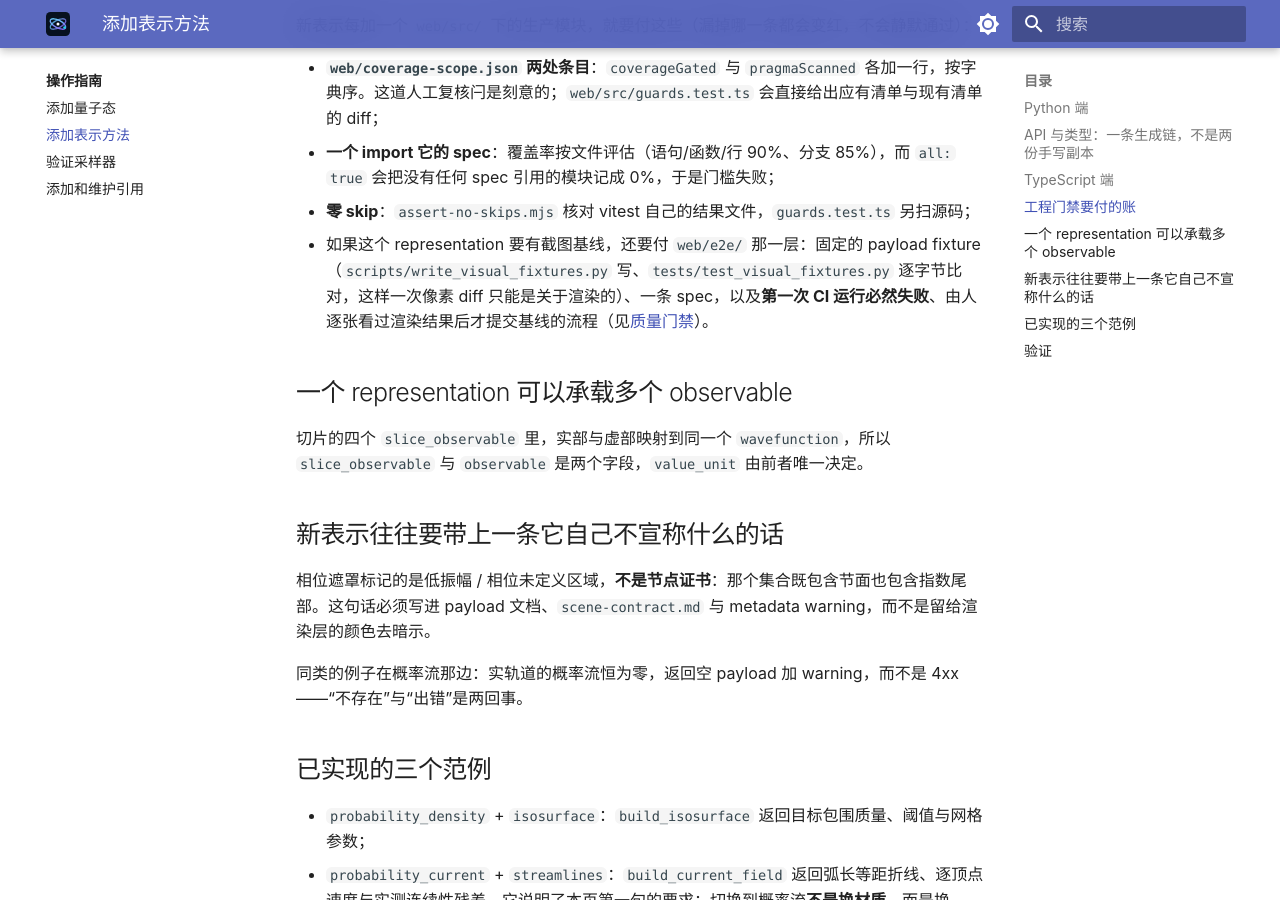
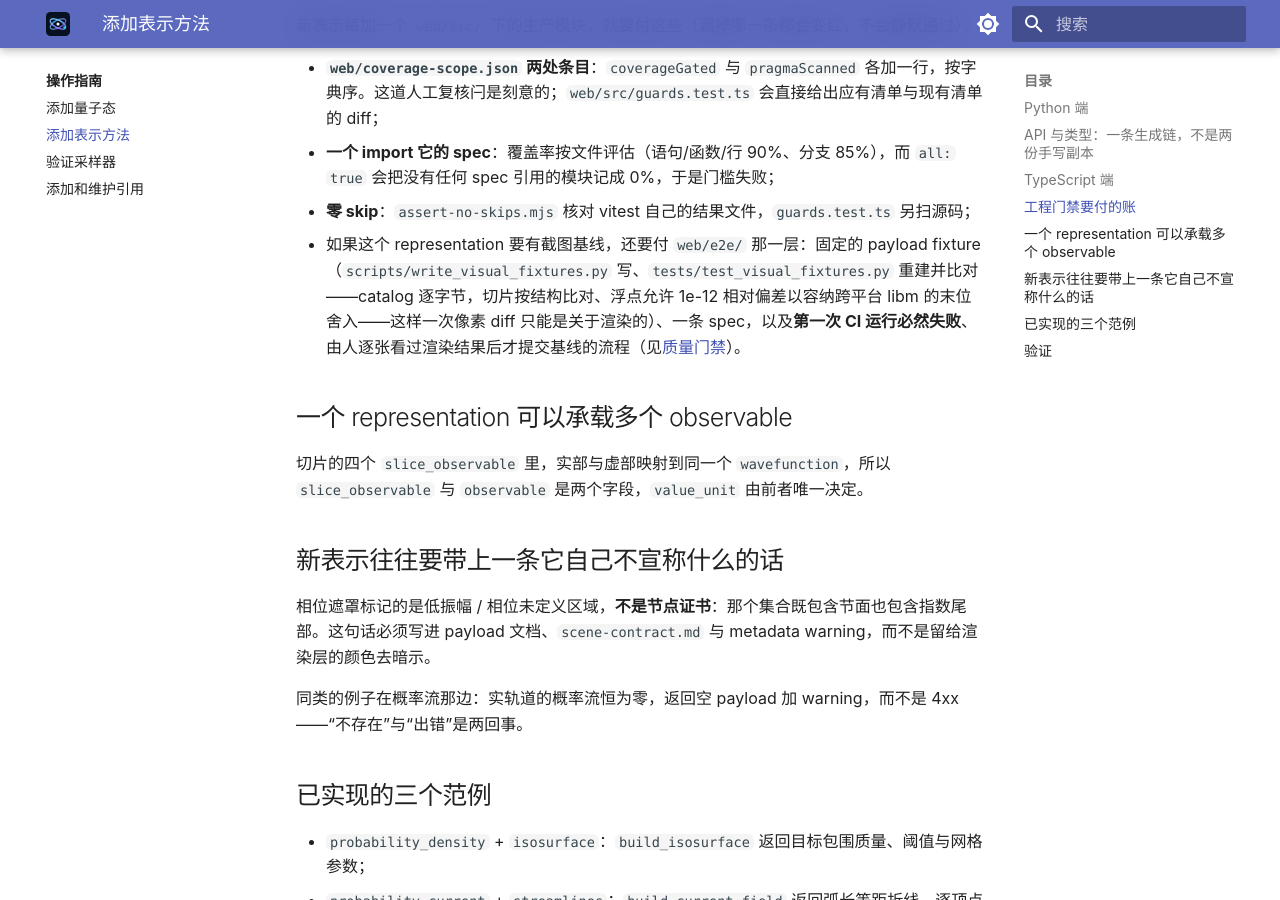
Before and after one commit to longwarriors/Atmoic-quantum-visualization, an MkDocs documentation site: the page built from docs/how-to/add-representation.md, in a window 1280 px wide and 900 px high, scrolled down 2214 px. Built offline with MkDocs 1.6.1 and Material for MkDocs 9.7.7, drawn with Linux system fonts in a browser that asks for light colours.

Commit message:
docs: fixture comparison wording matches the cross-libm rule

```diff
--- a/docs/how-to/add-representation.md
+++ b/docs/how-to/add-representation.md
@@ -49,7 +49,7 @@
 - **`web/coverage-scope.json` 两处条目**：`coverageGated` 与 `pragmaScanned` 各加一行，按字典序。这道人工复核闩是刻意的；`web/src/guards.test.ts` 会直接给出应有清单与现有清单的 diff；
 - **一个 import 它的 spec**：覆盖率按文件评估（语句/函数/行 90%、分支 85%），而 `all: true` 会把没有任何 spec 引用的模块记成 0%，于是门槛失败；
 - **零 skip**：`assert-no-skips.mjs` 核对 vitest 自己的结果文件，`guards.test.ts` 另扫源码；
-- 如果这个 representation 要有截图基线，还要付 `web/e2e/` 那一层：固定的 payload fixture（`scripts/write_visual_fixtures.py` 写、`tests/test_visual_fixtures.py` 逐字节比对，这样一次像素 diff 只能是关于渲染的）、一条 spec，以及**第一次 CI 运行必然失败**、由人逐张看过渲染结果后才提交基线的流程（见[质量门禁](../reference/quality-gates.md)）。
+- 如果这个 representation 要有截图基线，还要付 `web/e2e/` 那一层：固定的 payload fixture（`scripts/write_visual_fixtures.py` 写、`tests/test_visual_fixtures.py` 重建并比对——catalog 逐字节，切片按结构比对、浮点允许 1e-12 相对偏差以容纳跨平台 libm 的末位舍入——这样一次像素 diff 只能是关于渲染的）、一条 spec，以及**第一次 CI 运行必然失败**、由人逐张看过渲染结果后才提交基线的流程（见[质量门禁](../reference/quality-gates.md)）。
 
 ## 一个 representation 可以承载多个 observable
 
```
